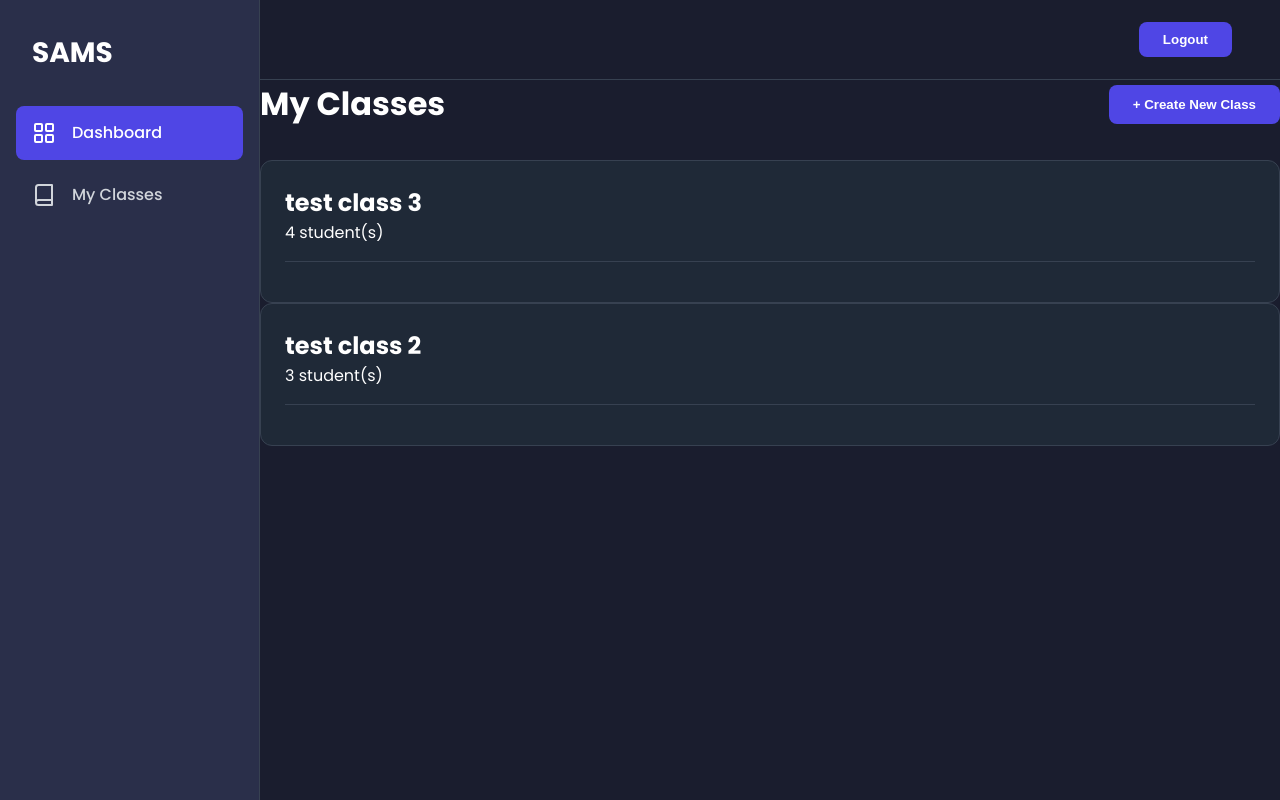
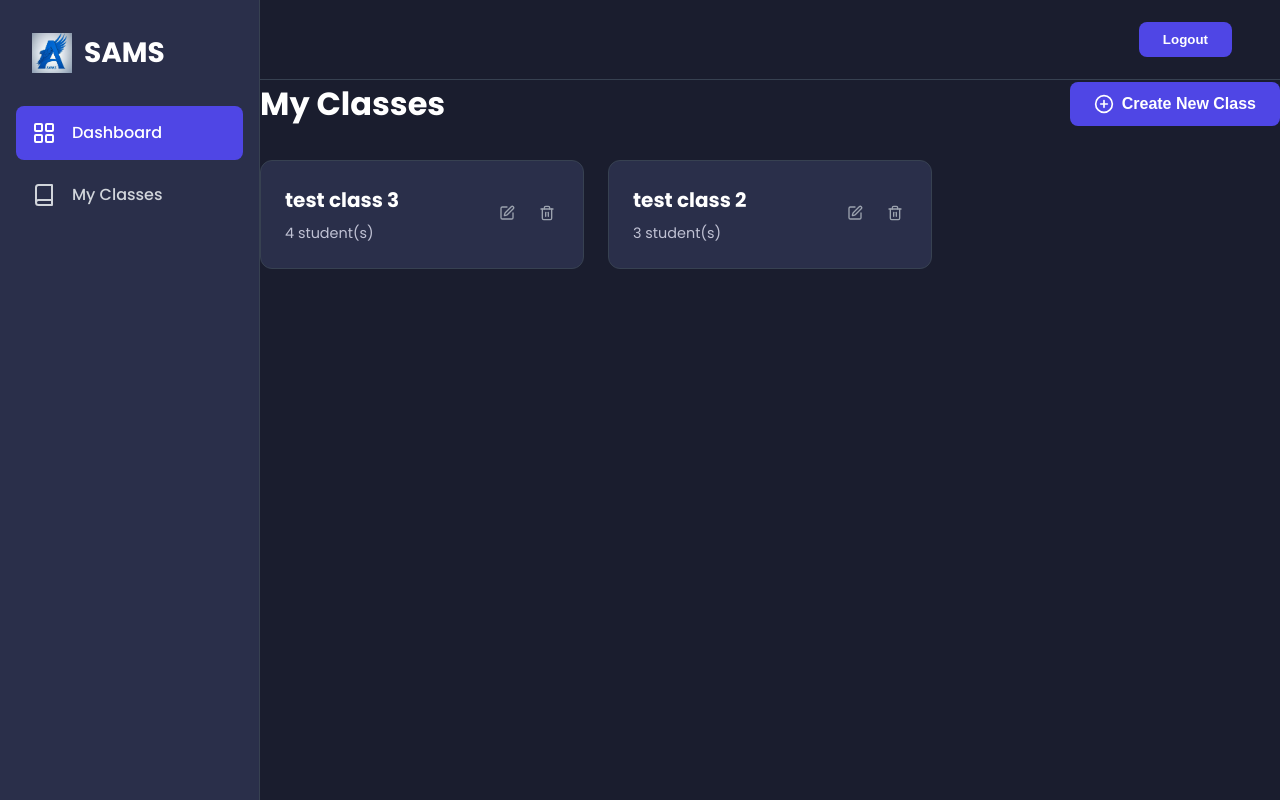
Before and after one commit to craigswear/sams-app-final, a Next.js app: page /dashboard in a window 1280 px wide. Built offline with nearby package versions, Linux system fonts and the light colour scheme.

Commit message:
fix: Correct dashboard layout and restore sidebar logo

```diff
--- a/src/app/dashboard/page.module.css
+++ b/src/app/dashboard/page.module.css
@@ -1,104 +1,94 @@
+.pageWrapper {
+    width: 100%;
+}
+
 .header {
     display: flex;
     justify-content: space-between;
     align-items: center;
     margin-bottom: 2rem;
+    color: #ffffff;
 }
-.title {
+
+.header h1 {
     font-size: 2rem;
-    font-weight: 700;
+    margin: 0;
 }
+
 .createButton {
-    background-color: #4f46e5;
-    color: white;
-    border: none;
-    padding: 0.75rem 1.5rem;
-    border-radius: 0.5rem;
-    font-weight: 600;
-    cursor: pointer;
-    transition: background-color 0.2s;
     display: flex;
     align-items: center;
     gap: 0.5rem;
+    background-color: #4f46e5; /* Adjusted button color to match sidebar */
+    color: #ffffff;
+    border: none;
+    padding: 0.75rem 1.5rem;
+    border-radius: 8px;
+    font-size: 1rem;
+    font-weight: 600;
+    cursor: pointer;
+    transition: background-color 0.2s ease;
 }
+
 .createButton:hover {
     background-color: #4338ca;
 }
-.emptyState {
-    border: 2px dashed #374151;
-    border-radius: 0.75rem;
-    padding: 4rem 2rem;
-    text-align: center;
-    color: #9ca3af;
-}
-.emptyState h2 {
-    font-size: 1.5rem;
-    font-weight: 600;
-    color: #e5e7eb;
-    margin-bottom: 1rem;
-}
-.emptyState p {
-    margin-bottom: 2rem;
-}
-.classesGrid {
+
+.classList {
     display: grid;
-    grid-template-columns: repeat(auto-fill, minmax(300px, 1fr));
+    /* This creates responsive columns that are a minimum of 320px wide */
+    grid-template-columns: repeat(auto-fill, minmax(320px, 1fr));
     gap: 1.5rem;
 }
+
 .classCard {
-    background-color: #1f2937;
-    border-radius: 0.75rem;
-    padding: 1.5rem;
+    background-color: #2a2f4a;
     border: 1px solid #374151;
-    transition: transform 0.2s, box-shadow 0.2s;
+    border-radius: 12px;
     display: flex;
-    flex-direction: column;
     justify-content: space-between;
+    align-items: center;
+    transition: transform 0.2s ease, border-color 0.2s ease;
 }
+
 .classCard:hover {
     transform: translateY(-5px);
-    box-shadow: 0 10px 15px -3px rgba(79, 70, 229, 0.1), 0 4px 6px -4px rgba(79, 70, 229, 0.1);
+    border-color: #4f46e5;
 }
-.cardTitle {
+
+.cardLink {
+    flex-grow: 1;
+    padding: 1.5rem;
+    text-decoration: none;
+    color: #ffffff;
+}
+
+.cardContent h2 {
+    margin-top: 0;
+    margin-bottom: 0.5rem;
     font-size: 1.25rem;
-    font-weight: 600;
+}
+
+.cardContent p {
+    margin: 0;
+    color: #c0c2d4;
+    font-size: 0.9rem;
+}
+
+.cardActions {
+    padding-right: 1.5rem;
+    display: flex;
+    gap: 1rem;
+}
+
+.iconButton {
+    background: none;
+    border: none;
+    color: #9ca3af;
+    cursor: pointer;
+    padding: 0.25rem;
+}
+
+.iconButton:hover {
     color: #ffffff;
-    margin-bottom: 0.5rem;
 }
-.cardInfo {
-    font-size: 0.875rem;
-    color: #9ca3af;
-    flex-grow: 1;
-}
-.cardActions {
-    display: flex;
-    justify-content: flex-end;
-    gap: 0.5rem;
-    margin-top: 1rem;
-    border-top: 1px solid #374151;
-    padding-top: 1rem;
-}
-.actionButton {
-    background-color: transparent;
-    border: 1px solid #4b5563;
-    color: #9ca3af;
-    padding: 0.25rem 0.5rem;
-    font-size: 0.75rem;
-    border-radius: 0.375rem;
-    cursor: pointer;
-    transition: all 0.2s;
-}
-.actionButton:hover {
-    border-color: #6366f1;
-    color: #6366f1;
-}
-.deleteButton:hover {
-    border-color: #ef4444;
-    color: #ef4444;
-}
-.loading, .error {
-    text-align: center;
-    padding: 4rem;
-    font-size: 1.25rem;
-    color: #9ca3af;
-}
--- a/src/app/dashboard/page.tsx
+++ b/src/app/dashboard/page.tsx
@@ -1,56 +1,39 @@
 'use client';
 
-import { useEffect } from 'react';
 import Link from 'next/link';
-import { useRouter } from 'next/navigation';
-import { useAuth } from '@/context/AuthContext'; // Assuming this is your path
 import styles from './page.module.css';
+import { Edit, Trash2, PlusCircle } from 'lucide-react'; // Import icons
 
-// Sample data for the classes
 const myClasses = [
   { id: 'algebra-1', name: 'test class 3', studentCount: 4 },
   { id: 'geometry-1', name: 'test class 2', studentCount: 3 },
 ];
 
 export default function TeacherDashboardPage() {
-  const router = useRouter();
-  const { user, loading } = useAuth();
-
-  useEffect(() => {
-    // This effect runs when the user/loading state changes
-    if (!loading && user) {
-      // If the user is an admin, redirect them away from the teacher dashboard
-      if (user.role === 'admin') {
-        router.push('/dashboard/admin');
-      }
-    }
-  }, [user, loading, router]);
-
-  // While the auth context is loading, or if the user is an admin about to be redirected, show a loading state.
-  if (loading || (user && user.role === 'admin')) {
-    return (
-        <div style={{ display: 'flex', justifyContent: 'center', alignItems: 'center', height: '80vh', color: 'white' }}>
-            Loading Dashboard...
-        </div>
-    );
-  }
 
   return (
     <div className={styles.pageWrapper}>
       <div className={styles.header}>
         <h1>My Classes</h1>
-        <button className={styles.createButton}>+ Create New Class</button>
+        <button className={styles.createButton}>
+          <PlusCircle size={20} />
+          Create New Class
+        </button>
       </div>
       <div className={styles.classList}>
         {myClasses.map((course) => (
-          // In a real app, the href would be `/dashboard/class/${course.id}`
-          <Link href="/dashboard/class" key={course.id} className={styles.classCard}>
-            <h2>{course.name}</h2>
-            <p>{course.studentCount} student(s)</p>
+          <div key={course.id} className={styles.classCard}>
+            <Link href="/dashboard/class" className={styles.cardLink}>
+              <div className={styles.cardContent}>
+                <h2>{course.name}</h2>
+                <p>{course.studentCount} student(s)</p>
+              </div>
+            </Link>
             <div className={styles.cardActions}>
-                {/* Placeholder for Edit/Delete icons */}
+                <button className={styles.iconButton} title="Edit Class"><Edit size={16} /></button>
+                <button className={styles.iconButton} title="Delete Class"><Trash2 size={16} /></button>
             </div>
-          </Link>
+          </div>
         ))}
       </div>
     </div>
--- a/src/components/layout/Sidebar.module.css
+++ b/src/components/layout/Sidebar.module.css
@@ -7,12 +7,18 @@
     border-right: 1px solid #374151;
     flex-shrink: 0;
 }
+
+/* Updated styles for the header */
 .sidebarHeader {
+    display: flex;
+    align-items: center;
+    gap: 0.75rem;
     font-size: 1.75rem;
     font-weight: 700;
     color: #ffffff;
     padding: 0 1rem 2rem 1rem;
 }
+
 .nav ul {
     list-style: none;
     padding: 0;
--- a/src/components/layout/Sidebar.tsx
+++ b/src/components/layout/Sidebar.tsx
@@ -1,6 +1,7 @@
 'use client';
 
 import Link from 'next/link';
+import Image from 'next/image'; // Import the Image component
 import { usePathname } from 'next/navigation';
 import styles from './Sidebar.module.css';
 
@@ -9,7 +10,15 @@ export function Sidebar() {
 
   return (
     <aside className={styles.sidebar}>
-      <div className={styles.sidebarHeader}>SAMS</div>
+      <div className={styles.sidebarHeader}>
+        <Image
+          src="/logo.png" // IMPORTANT: Change to your logo's path in the /public folder
+          alt="SAMS Logo"
+          width={40}
+          height={40}
+        />
+        <span>SAMS</span>
+      </div>
       <nav className={styles.nav}>
         <ul>
           <li>
@@ -23,7 +32,7 @@ export function Sidebar() {
           </li>
           <li>
             <Link
-              href="/dashboard" // This should point to your "My Classes" page URL
+              href="/dashboard"
               className={pathname.startsWith('/dashboard/class') ? styles.active : ''}
             >
               <svg xmlns="http://www.w3.org/2000/svg" width="24" height="24" viewBox="0 0 24 24" fill="none" stroke="currentColor" strokeWidth="2" strokeLinecap="round" strokeLinejoin="round"><path d="M4 19.5v-15A2.5 2.5 0 0 1 6.5 2H20v20H6.5a2.5 2.5 0 0 1 0-5H20"/></svg>
```
